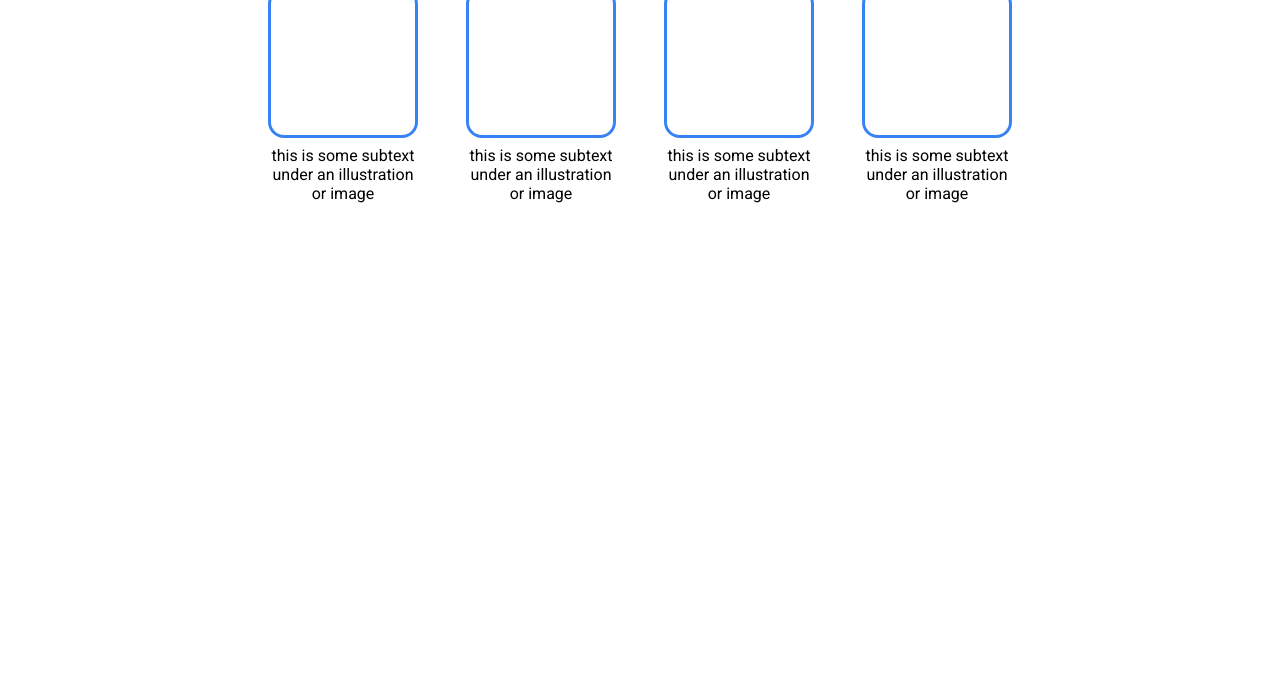
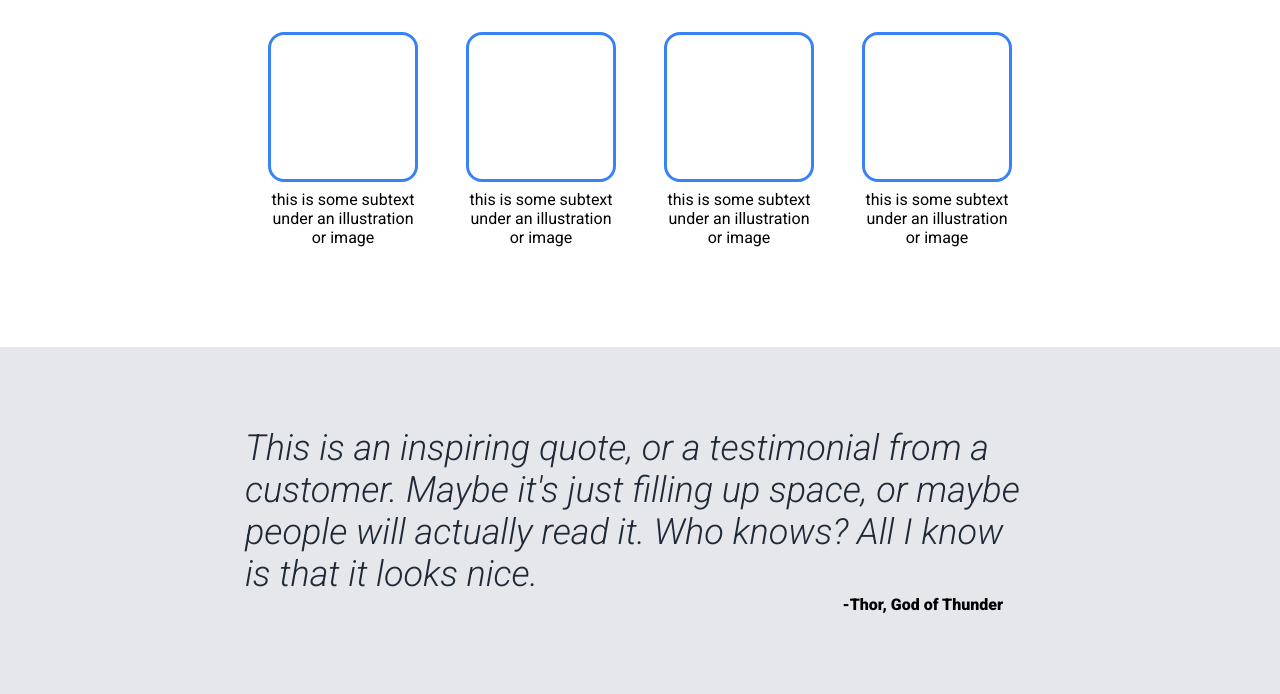
Before and after one commit to KarolMajerczyk/odin-landing-page, a plain HTML site: page index.html in a window 1280 px wide. Shown: the part 571-1265 px from the top of the page. Before the commit the page ends 824 px from the top, so only its background shows below. Drawn offline with Linux system fonts and the light colour scheme.

Commit message:
Created testimonial section

```diff
--- a/index.html
+++ b/index.html
@@ -54,6 +54,16 @@
     </div>
 
     <!-- Section -->
+    <div class="testimonial-section">
+      <div class="testimonial">
+        <p class="testimonial-desc">
+          This is an inspiring quote, or a testimonial from a customer. Maybe
+          it's just filling up space, or maybe people will actually read it. Who
+          knows? All I know is that it looks nice.
+        </p>
+        <p class="testimonial-author">-Thor, God of Thunder</p>
+      </div>
+    </div>
 
     <!-- Section -->
 
--- a/style.css
+++ b/style.css
@@ -93,13 +93,13 @@ body {
 /*  */
 
 .features {
-  padding: 30px 0px 50px 0px;
+  padding: 50px 0px 100px 0px;
   color: black;
 
   display: flex;
   flex-direction: column;
   align-items: center;
-  gap: 24px;
+  gap: 48px;
 }
 
 .section-title {
@@ -128,3 +128,30 @@ body {
 }
 
 /*  */
+
+.testimonial-section {
+  background-color: #e5e7eb;
+
+  display: flex;
+  justify-content: center;
+
+  padding: 80px 0px;
+}
+
+.testimonial {
+  width: 790px;
+}
+
+.testimonial-desc {
+  font-size: 36px;
+  font-weight: 300;
+  font-style: italic;
+  color: #1f2937;
+}
+
+.testimonial-author {
+  text-align: right;
+  font-weight: 900;
+  color: black;
+  margin-right: 32px;
+}
```
